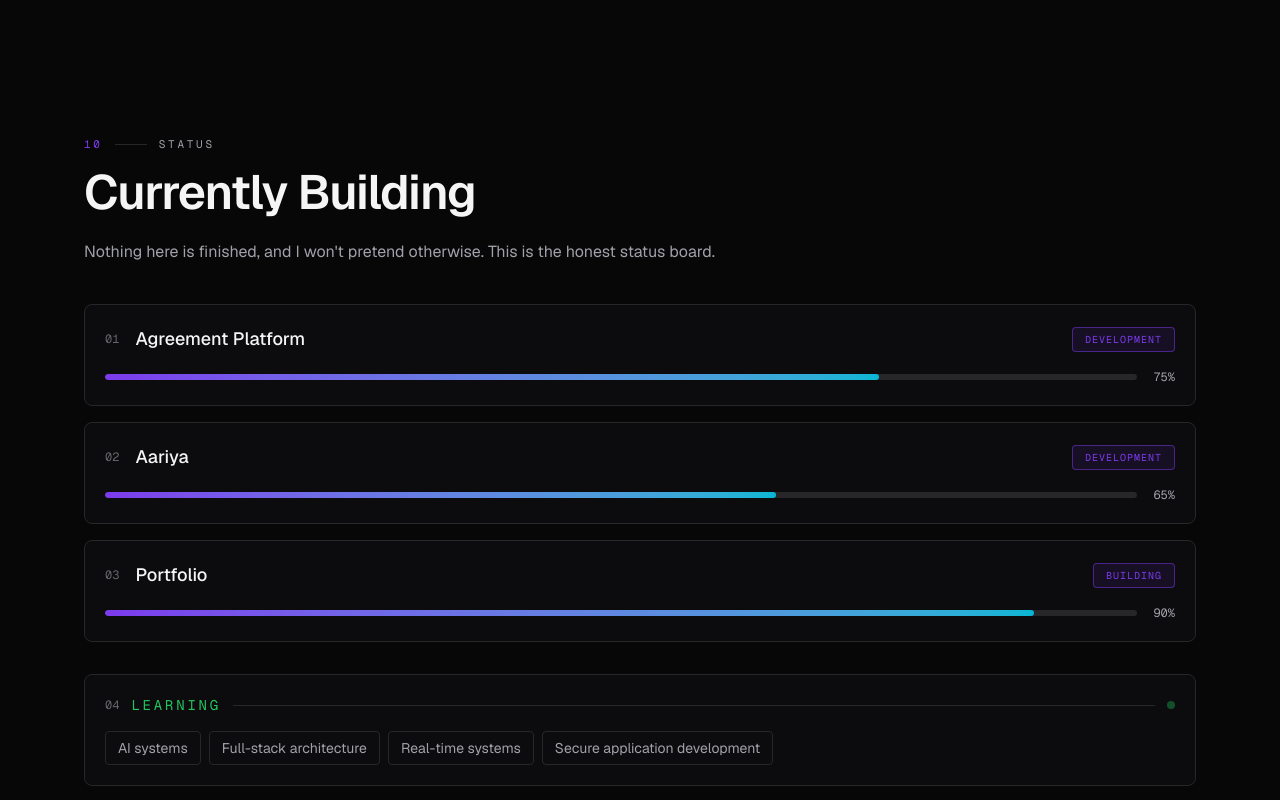
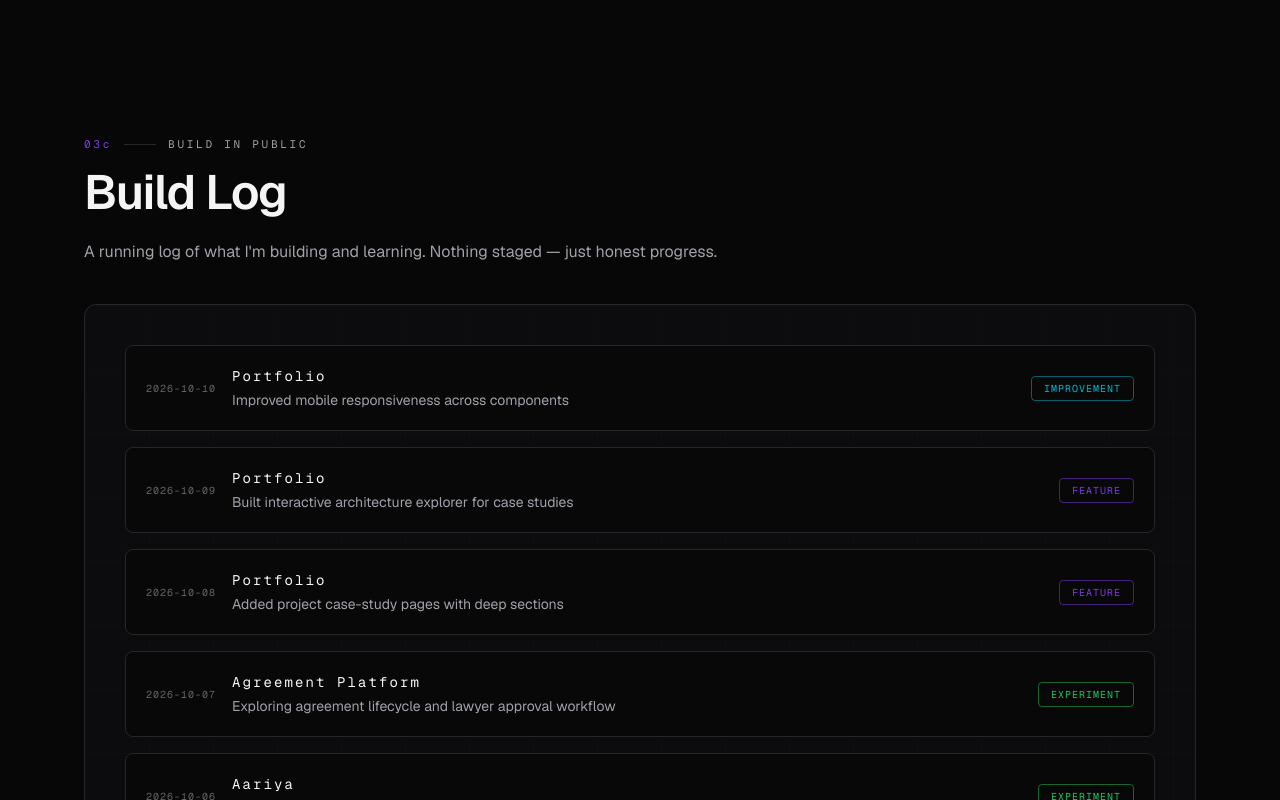
Before and after one commit to senirualuthge/seniru-portfolio, a Next.js app: page / in a window 1280 px wide. Shown: the part 10680-11480 px from the top of the page. Built offline with nearby package versions, Linux system fonts and the light colour scheme; no server answers.

Commit message:
Remove Currently Building section from homepage

```diff
--- a/app/page.tsx
+++ b/app/page.tsx
@@ -9,7 +9,6 @@ import Aariya from "@/components/projects/Aariya";
 import SystemLab from "@/components/lab/SystemLab";
 import Skills from "@/components/skills/Skills";
 import Journey from "@/components/timeline/Journey";
-import CurrentlyBuilding from "@/components/building/CurrentlyBuilding";
 import BuildLogSection from "@/components/buildlog/BuildLogSection";
 import SystemStatus from "@/components/systemstatus/SystemStatus";
 import Contact from "@/components/contact/Contact";
@@ -28,7 +27,6 @@ export default function Home() {
       <SystemLab />
       <Skills />
       <Journey />
-      <CurrentlyBuilding />
       <BuildLogSection />
       <SystemStatus />
       <Contact />
--- a/components/building/CurrentlyBuilding.tsx
+++ /dev/null
@@ -1,91 +0,0 @@
-"use client";
-
-import { motion } from "framer-motion";
-import Section from "@/components/ui/Section";
-
-const ITEMS = [
-  { id: "01", name: "Agreement Platform", stage: "Development", progress: 75 },
-  { id: "02", name: "Aariya", stage: "Development", progress: 65 },
-  { id: "03", name: "Portfolio", stage: "Building", progress: 90 },
-];
-
-const LEARNING = [
-  "AI systems",
-  "Full-stack architecture",
-  "Real-time systems",
-  "Secure application development",
-];
-
-export default function CurrentlyBuilding() {
-  return (
-    <Section id="building" index="10" eyebrow="STATUS" title="Currently Building">
-      <p className="-mt-6 mb-10 max-w-2xl text-secondary">
-        Nothing here is finished, and I won&apos;t pretend otherwise. This is the
-        honest status board.
-      </p>
-
-      <div className="space-y-4">
-        {ITEMS.map((item, i) => (
-          <motion.div
-            key={item.id}
-            initial={{ opacity: 0, y: 16 }}
-            whileInView={{ opacity: 1, y: 0 }}
-            viewport={{ once: true, margin: "-60px" }}
-            transition={{ duration: 0.45, delay: i * 0.1 }}
-            className="rounded-lg border border-line bg-panel p-5"
-          >
-            <div className="flex flex-wrap items-center justify-between gap-3">
-              <div className="flex items-center gap-4">
-                <span className="font-mono text-xs text-secondary/60">
-                  {item.id}
-                </span>
-                <span className="text-lg font-medium text-primary">
-                  {item.name}
-                </span>
-              </div>
-              <span className="rounded border border-accent/50 bg-accent/10 px-3 py-1 font-mono text-[10px] tracking-widest text-accent">
-                {item.stage.toUpperCase()}
-              </span>
-            </div>
-            <div className="mt-4 flex items-center gap-4">
-              <div className="h-1.5 flex-1 overflow-hidden rounded bg-line">
-                <motion.div
-                  className="h-full rounded bg-gradient-to-r from-accent to-cyan"
-                  initial={{ width: 0 }}
-                  whileInView={{ width: `${item.progress}%` }}
-                  viewport={{ once: true }}
-                  transition={{ duration: 1, delay: 0.2 + i * 0.1 }}
-                />
-              </div>
-              <span className="font-mono text-xs text-secondary">
-                {item.progress}%
-              </span>
-            </div>
-          </motion.div>
-        ))}
-      </div>
-
-      <div className="mt-8 rounded-lg border border-line bg-panel p-5">
-        <div className="flex items-center gap-3">
-          <span className="font-mono text-xs text-secondary/60">04</span>
-          <span className="font-mono text-sm tracking-[0.2em] text-success">
-            LEARNING
-          </span>
-          <span className="h-px flex-1 bg-line" />
-          <span className="h-2 w-2 animate-pulse-node rounded-full bg-success" />
-        </div>
-        <div className="mt-4 flex flex-wrap gap-2">
-          {LEARNING.map((topic) => (
-            <span
-              key={topic}
-              data-cursor="link"
-              className="rounded border border-line px-3 py-1.5 text-sm text-secondary transition-colors hover:border-success hover:text-success"
-            >
-              {topic}
-            </span>
-          ))}
-        </div>
-      </div>
-    </Section>
-  );
-}
```
